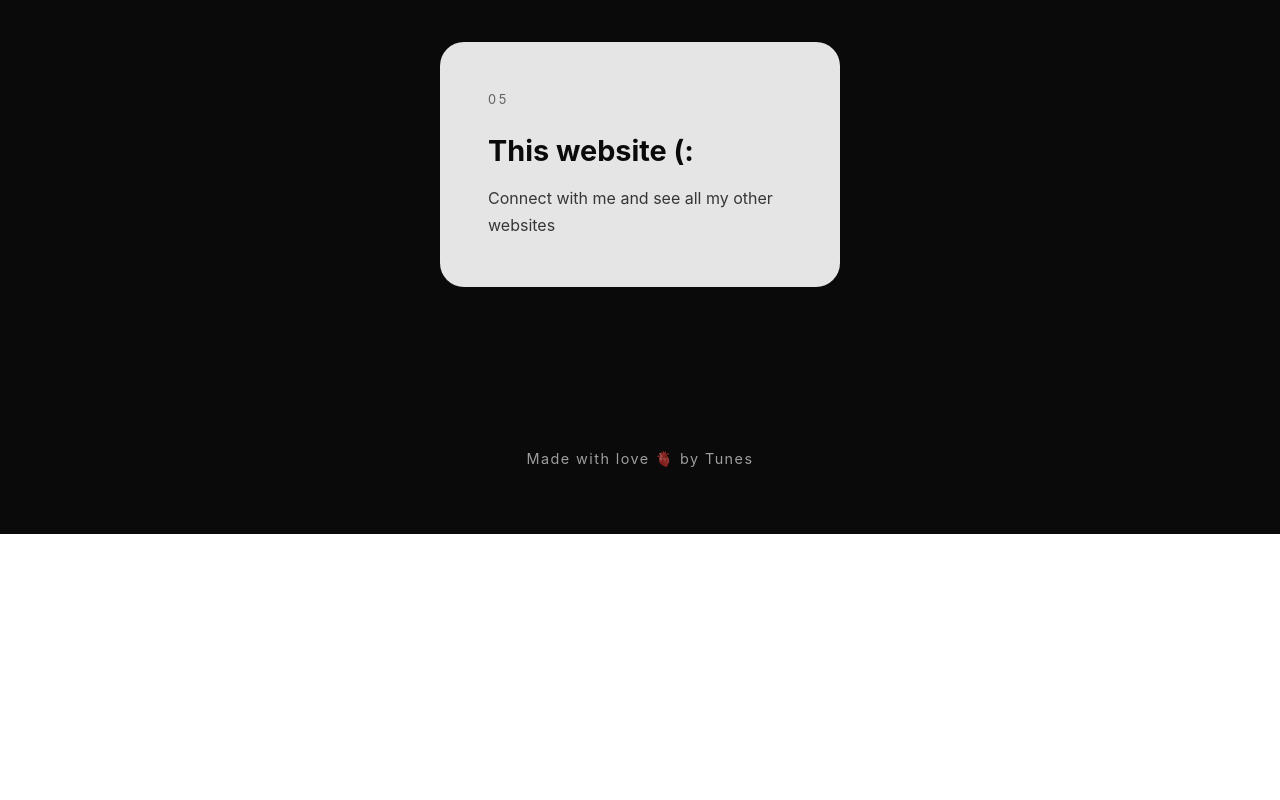
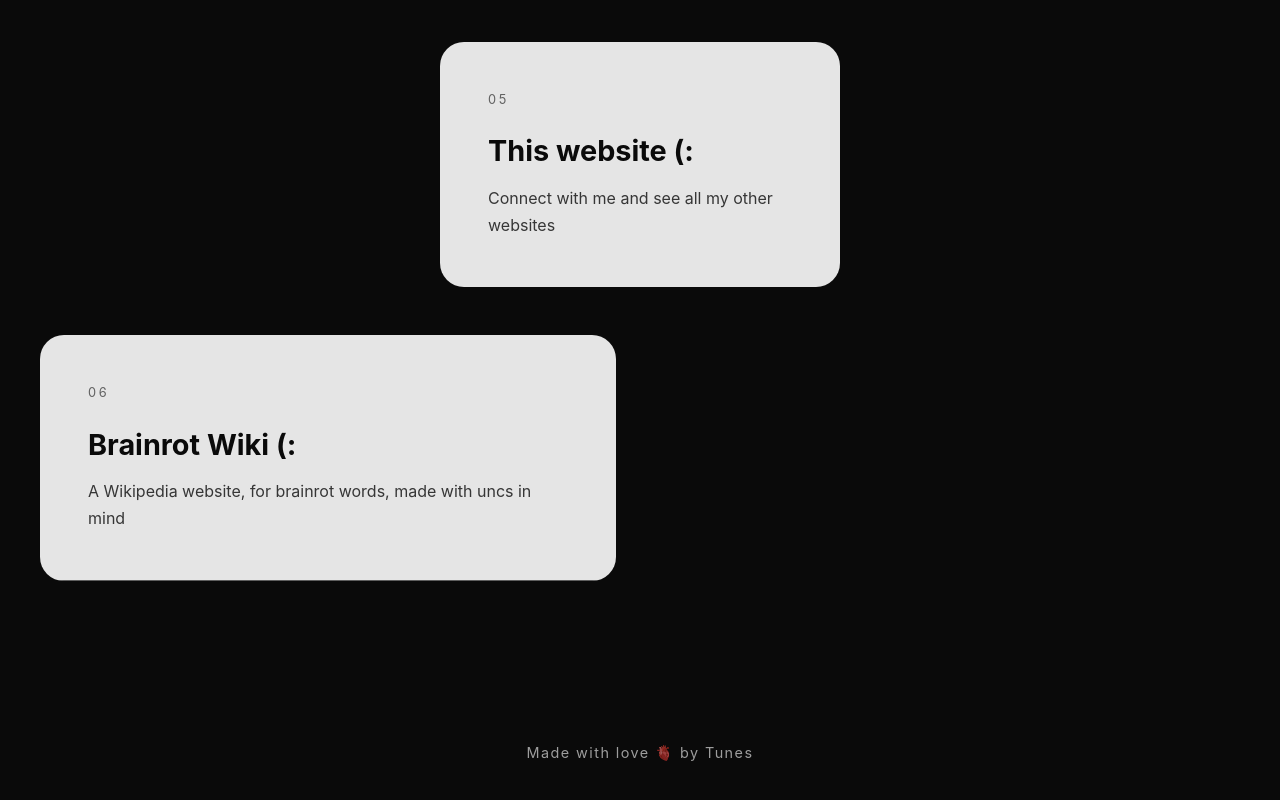
Before and after one commit to Loolybooly/igor, a plain HTML site: page index.html in a window 1280 px wide. Shown: the part 2718-3518 px from the top of the page. Before the commit the page ends 3252 px from the top, so only its background shows below. Drawn offline with Linux system fonts and the light colour scheme.

Commit message:
Added my new website

```diff
--- a/index.html
+++ b/index.html
@@ -84,6 +84,11 @@
                     <h3 class="project-title">This website (:</h3>
                     <p class="project-description">Connect with me and see all my other websites</p>
                 </div>
+                <div class="project-card" data-url="https://brainrot-wiki.vercel.app">
+                    <div class="project-number">06</div>
+                    <h3 class="project-title">Brainrot Wiki (:</h3>
+                    <p class="project-description">A Wikipedia website, for brainrot words, made with uncs in mind</p>
+                </div>
             </div>
         </div>
     </section>
```
